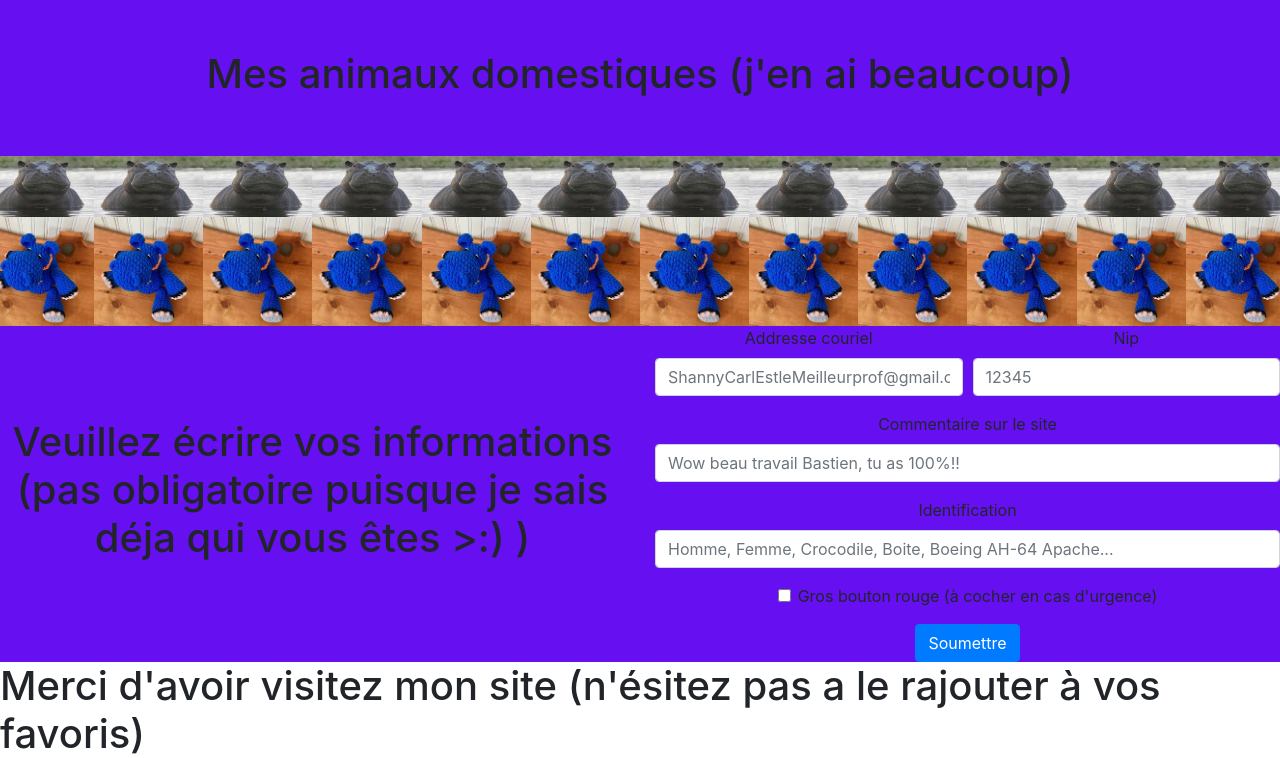
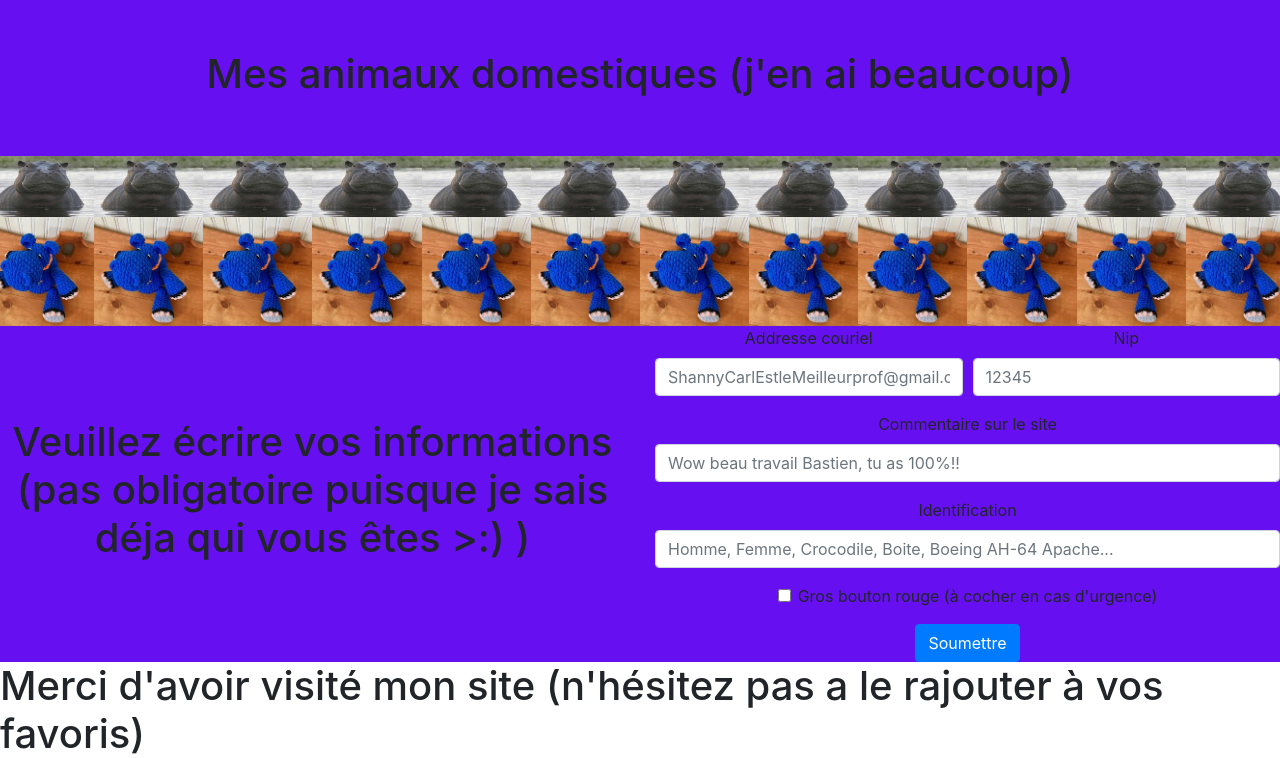
Before and after one commit to pepi12/pepi12, a plain HTML site: page index.html in a window 1280 px wide. Shown: the part 2667-3425 px from the top of the page. Drawn offline with Linux system fonts and the light colour scheme.

Commit message:
correction(encore)

```diff
--- a/index.html
+++ b/index.html
@@ -213,7 +213,7 @@
 
 </section>
 <footer>
-<h1>Merci d'avoir visitez mon site (n'ésitez pas a le rajouter à vos favoris)</h1>
+<h1>Merci d'avoir visité mon site (n'hésitez pas a le rajouter à vos favoris)</h1>
 </footer>
 
 <script src="JS/jquery-3.3.1.slim.min.js"></script>
```
